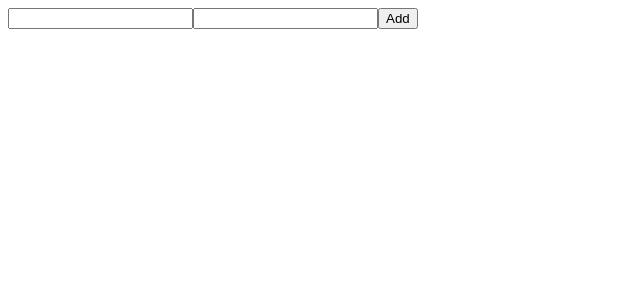
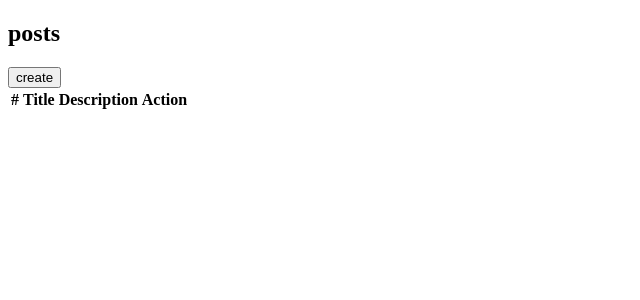
Before and after one commit to Manuila/js-cource-2018, a React (Create React App) app in the folder react_app/: page / in a window 1280 px wide. Shown: the top 300 px of the page, without its empty margins (0-640 px from the left). Built offline with nearby package versions, Linux system fonts and the light colour scheme; the HTML template or start-up script is replaced by a standard one.

Commit message:
Add simple template

```diff
--- a/react_app/src/components/Post.jsx
+++ b/react_app/src/components/Post.jsx
@@ -15,11 +15,16 @@ class Post extends Component {
   }
 
   save = () => {
-    this.setState({edit:false});
     this.props.onEdit(
       this.state.postData.title,
       this.state.postData.description
     );
+    this.setState({edit:false});
+  }
+  cancel = () => {
+    this.setState({edit:false});
+    this.state.postData.title = this.props.title;
+    this.state.postData.description = this.props.description;
   }
 
   handleInput = (event, name) => {
@@ -32,32 +37,39 @@ class Post extends Component {
 
   renderInit = () => {
     return(
-      <div>
-        <span>
-          {this.props.title}
-        </span>
-        <span>
-          {this.props.description}
-        </span>
-        <button onClick={this.edit}>Edit</button>
-        <button onClick = {this.props.onDelete}>Delete</button>
-      </div>
+        <tr class="table-posts__row table__row-body">
+          <td class="table-posts__cell table-posts__cell-body">{this.props.index}</td>
+          <td class="table-posts__cell table-posts__cell-body">{this.props.title}</td>
+          <td class="table-posts__cell table-posts__cell-body">{this.props.description}</td>
+          <td class="table-posts__cell table-posts__cell-body" >
+              <button class='btn btn_del' onClick = {this.props.onDelete}>delete</button>
+              <button class='btn btn_edit'onClick={this.edit}>edit</button>
+          </td>
+        </tr>
     )
   }
 
   renderEdit = () => {
     return(
-      <div>
+        <tr class="table-posts__row table__row-body">
+          <td class="table-posts__cell table-posts__cell-body">{this.props.index}</td>
+          <td class="table-posts__cell table-posts__cell-body">
             <input
               value = {this.state.postData.title}
               onChange = {(event) => this.handleInput(event, 'title')}
             />
+          </td>
+          <td class="table-posts__cell table-posts__cell-body">
             <input
               value = {this.state.postData.description}
               onChange = {(event) => this.handleInput(event, 'description')}
             />
-        <button onClick={this.save}>Save</button>
-      </div>
+          </td>
+          <td class="table-posts__cell table-posts__cell-body" >
+              <button class='btn btn_save'onClick={this.save}>Ok</button>
+              <button class='btn btn_cancel'onClick={this.cancel}>Cancel</button>
+          </td>
+        </tr>
     )
   }
 
--- a/react_app/src/components/PostEditor.jsx
+++ b/react_app/src/components/PostEditor.jsx
@@ -7,7 +7,8 @@ class PostEditor extends Component {
     postData: {
       title: '',
       description: ''
-    }
+    },
+    add: false
   };
 
 handleInput = (event, name) => {
@@ -29,23 +30,53 @@ handlePostAdd = () => {
   this.state.postData.title = '';
   this.state.postData.description = '';
 }
+add = () => {
+  this.setState({add:true})
+}
 
-render() {
+save = () => {
+  this.setState({add:false});
+  this.state.postData.title = '';
+  this.state.postData.description = '';
+}
+
+renderInit = () => {
+  return(
+    <header class="todo-component__header">
+      <h1 class='todo-component__header-title'>posts</h1>
+      <button class='btn btn_add' onClick={this.add}>create</button>
+    </header>
+  )
+}
+
+renderAdd = () => {
   return (
-    <div>
-      <input
+    <header class="todo-component__header">
+      <h1 class='todo-component__header-title'>Create post</h1>
+      <input placeholder = "title"
         onChange={(event) => this.handleInput(event, 'title')}
         value={this.state.postData.title}
       />
-       <input
+       <input placeholder = "description"
         onChange={(event) => this.handleInput(event, 'description')}
         value={this.state.postData.description}
       />
-      <button onClick={this.handlePostAdd}>
-        Add
-      </button>
-    </div>
+      <div>
+        <button class='btn btn_save' onClick={this.handlePostAdd}>Ok</button>
+        <button class='btn btn_cancel' onClick={this.save}>Cancel</button>
+      </div>
+    </header>
   );
+}
+
+render(){
+  const add = this.state.add;
+
+   if(add){
+     return this.renderAdd();
+   } else return this.renderInit();
+
+
 }
 }
 export default PostEditor;
--- a/react_app/src/components/PostsApp.jsx
+++ b/react_app/src/components/PostsApp.jsx
@@ -50,7 +50,8 @@ class PostsApp extends Component {
 
   render() {
     return (
-      <div>
+      <article class="todo-component">
+        <div class="todo-component__wrapper">
           <PostEditor
             onPostAdd={this.handlePostAdd} />
           <PostsList
@@ -59,6 +60,7 @@ class PostsApp extends Component {
             onPostEdit={this.handlePostEdit}
           />
         </div>
+      </article>
     );
   }
 }
--- a/react_app/src/components/PostsList.jsx
+++ b/react_app/src/components/PostsList.jsx
@@ -5,11 +5,25 @@ class PostsList extends Component {
 
   render() {
     return (
-      <ul>
+      <article class="todo-component__posts">
+        <div class="todo-component__posts-table">
+          <table class="table-posts">
+            <thead class="table-posts__head">
+              <tr class="table-posts__row table-posts__row-head">
+                <th class="table-posts__cell table-posts__cell-head">#</th>
+                <th class="table-posts__cell table-posts__cell-head">Title</th>
+                <th class="table-posts__cell table-posts__cell-head">Description</th>
+                <th colspan="2" class="table-posts__cell table-posts__cell-head">
+                  Action
+                </th>
+              </tr>
+            </thead>
+            <tbody class="table-posts__body">
               {
-          this.props.posts.map(post => {
+                this.props.posts.map((post, i) => {
                   return <Post
                     key={post.id}
+                    index = {i + 1}
                     title={post.title}
                     description={post.description}
                     onDelete={() => this.props.onPostDelete(post)}
@@ -17,7 +31,10 @@ class PostsList extends Component {
                   />
                 })
               }
-      </ul>
+            </tbody>
+          </table>
+        </div>
+      </article>
     );
   };
 }
```
Lines whose indentation alone changed are shown as unchanged.
